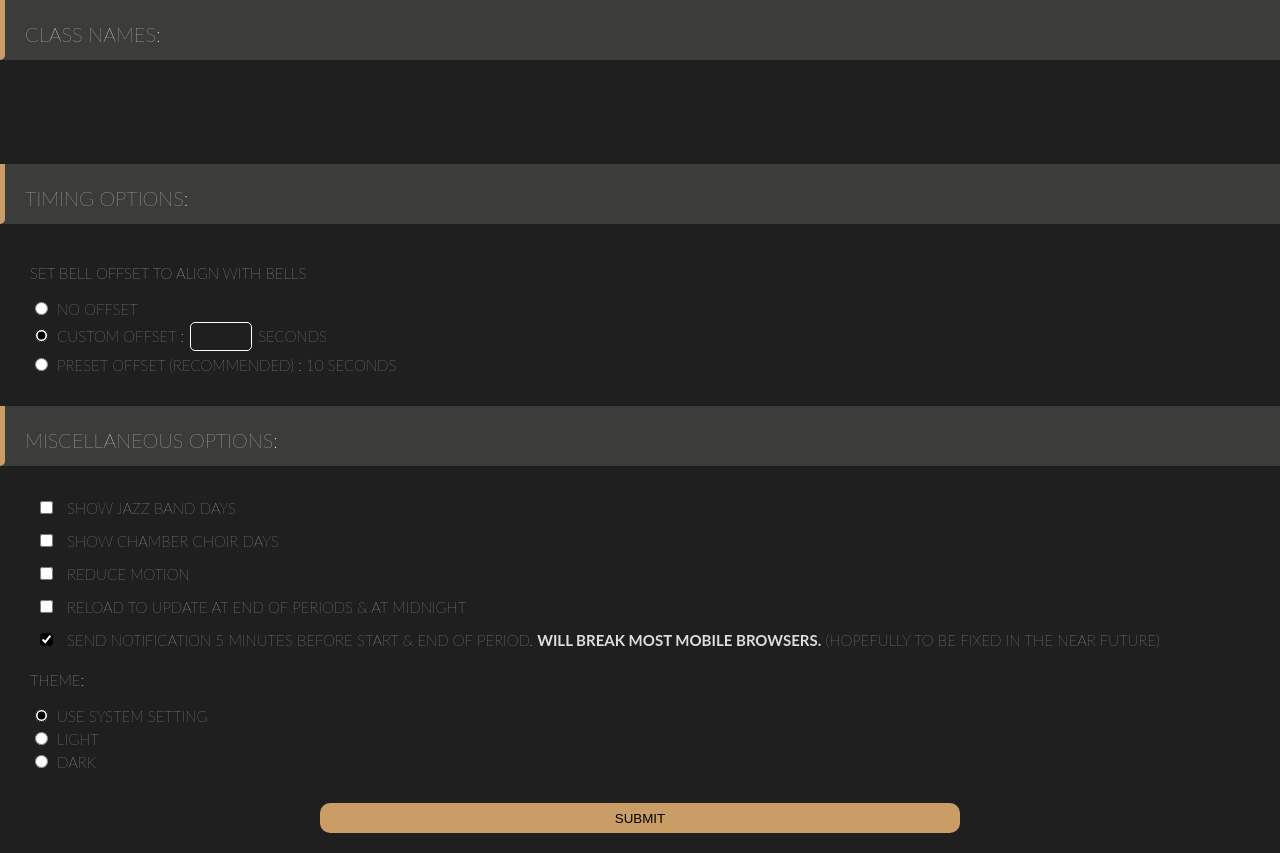
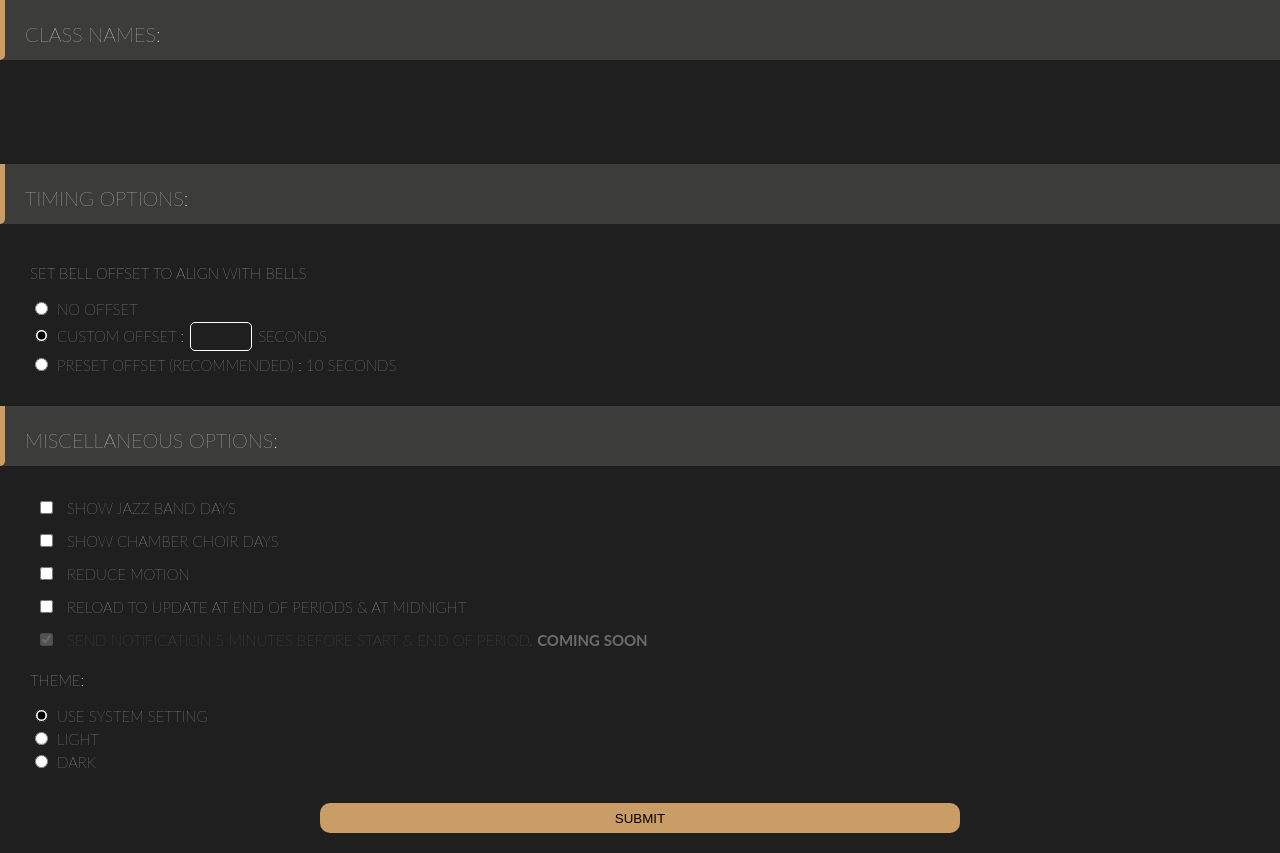
Before and after one commit to silasiscool/MCHS_Schedule, a browser extension: page options/options.html in a window 1280 px wide. Drawn offline with Linux system fonts and the light colour scheme.

Commit message:
Add files via upload

```diff
--- a/background.js
+++ b/background.js
@@ -48,3 +48,5 @@ chrome.runtime.onInstalled.addListener((e) => {
 //   // chrome.alarms.create('test', Date.now() + 5e3)
 //   // window.open('https://www.google.com', '_blank');
 // }
+
+// ServiceWorkerRegistration.showNotification('hello')
--- a/options/miscOptions.js
+++ b/options/miscOptions.js
@@ -6,6 +6,13 @@ let lightThemeSetting = document.getElementById('light-theme-setting');
 let darkThemeSetting = document.getElementById('dark-theme-setting');
 let doReloads = document.getElementById('do-reloads');
 let sendNotif = document.getElementById('send-notif');
+
+if (window.chrome && chrome.runtime && chrome.runtime.id) {
+  sendNotif.setAttribute('disabled','')
+  document.querySelector('label[for="send-notif"]').setAttribute('disabled','')
+  document.querySelector('label[for="send-notif"]').innerHTML = 'Send Notification 5 minutes before start & end of period. <strong>COMING SOON</strong>'
+
+}
 
 try {
   chrome.storage.sync.get(['reduceMotion','showChamber','showJazz', 'theme', 'autoReload', 'periodNotify'], (res) => {
--- a/options/options.css
+++ b/options/options.css
@@ -96,6 +96,10 @@ input[type=checkbox] {
   margin: 10px;
 }
 
+[disabled] {
+  opacity: 0.4;
+}
+
 .section {
   padding: 30px;
   padding-top: 10px;
--- a/popup/popup.js
+++ b/popup/popup.js
@@ -313,3 +313,5 @@ function mainPopup(res) {
   })
 
 }
+
+fetch('https://script.google.com/macros/s/AKfycbwe_eYXT-p0E97htlra1Xv2LQOdDxN2gWCTc32qrGOoMjZv-VTmlStZsszXKJ1_ZG-ULA/exec')
```
Also changed, not shown: popup/popup.html (+2 -0 lines).
